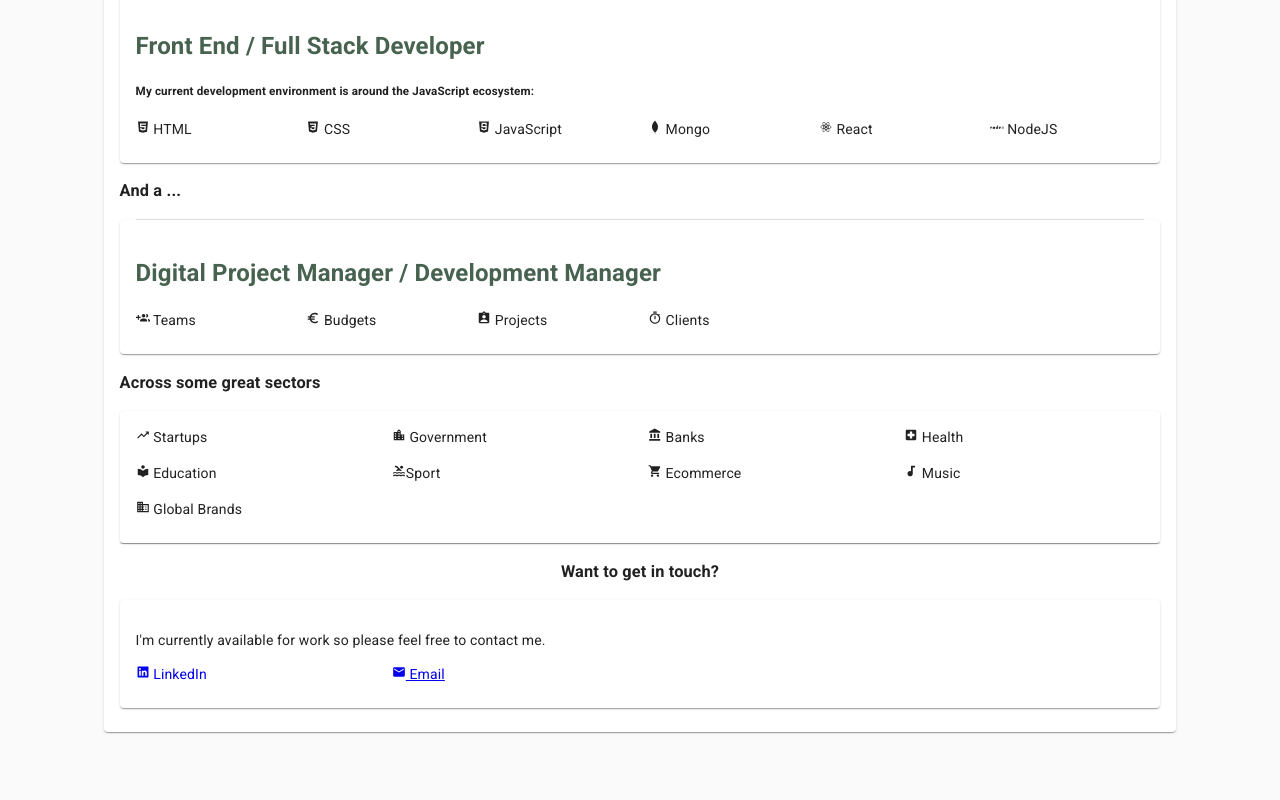
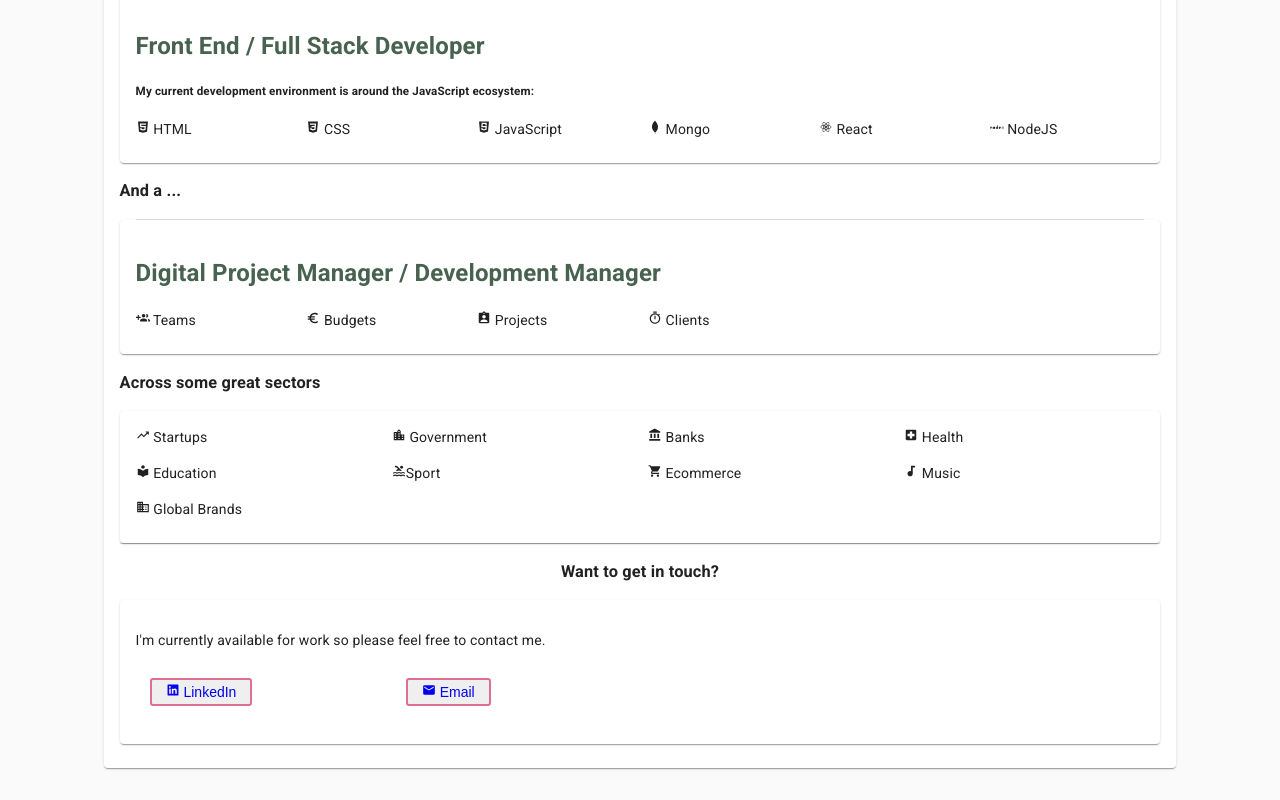
Before and after one commit to 789ni812/my-portfolio, a React (Create React App) app: page / in a window 1280 px wide. Shown: the part 308-1108 px from the top of the page. Before the commit the page ends 1072 px from the top, so only its background shows below. Built offline with nearby package versions, Linux system fonts and the light colour scheme.

Commit message:
Added Button styling for LinkedIn and Email

```diff
--- a/src/mockup/ContentIntroduction.js
+++ b/src/mockup/ContentIntroduction.js
@@ -21,7 +21,15 @@ font-size: 24px;
     `;
 
 
-const Links = styled.a`
+const Button = styled.button`
+  display: inline-block;
+  color: palevioletred;
+  font-size: 1em;
+  margin: 1em;
+  padding: 0.25em 1em;
+  border: 2px solid palevioletred;
+  border-radius: 3px;
+  display: block;
   a:link {
     text-decoration: none;
   }
@@ -37,7 +45,10 @@ const Links = styled.a`
   a:active {
     text-decoration: underline;
   }
+
   `;
+
+
 
 
 const ContentIntroduction = () => {
@@ -157,20 +168,21 @@ const ContentIntroduction = () => {
 
                             <Grid container spacing={2}>
                                 <Grid item xs={6} sm={3}>
-                                    <Links>
+                                    <Button>
                                         <a href="https://www.linkedin.com/in/stuart-bradford-2a751b3/"><AiFillLinkedin /> LinkedIn
                                     </a>
 
 
-                                    </Links>
+                                    </Button>
                                 </Grid>
                                 <Grid item xs={6} sm={3}>
+                                    <Button>
                                         <a href="mailto:bradfordstuart+sbs@gmail.com">
                                             <MdEmail /> Email
                                         </a>
-                                    <Links>
 
-                                    </Links>
+
+                                    </Button>
                                 </Grid>
                             </Grid>
 
```
Lines whose indentation alone changed are shown as unchanged.
